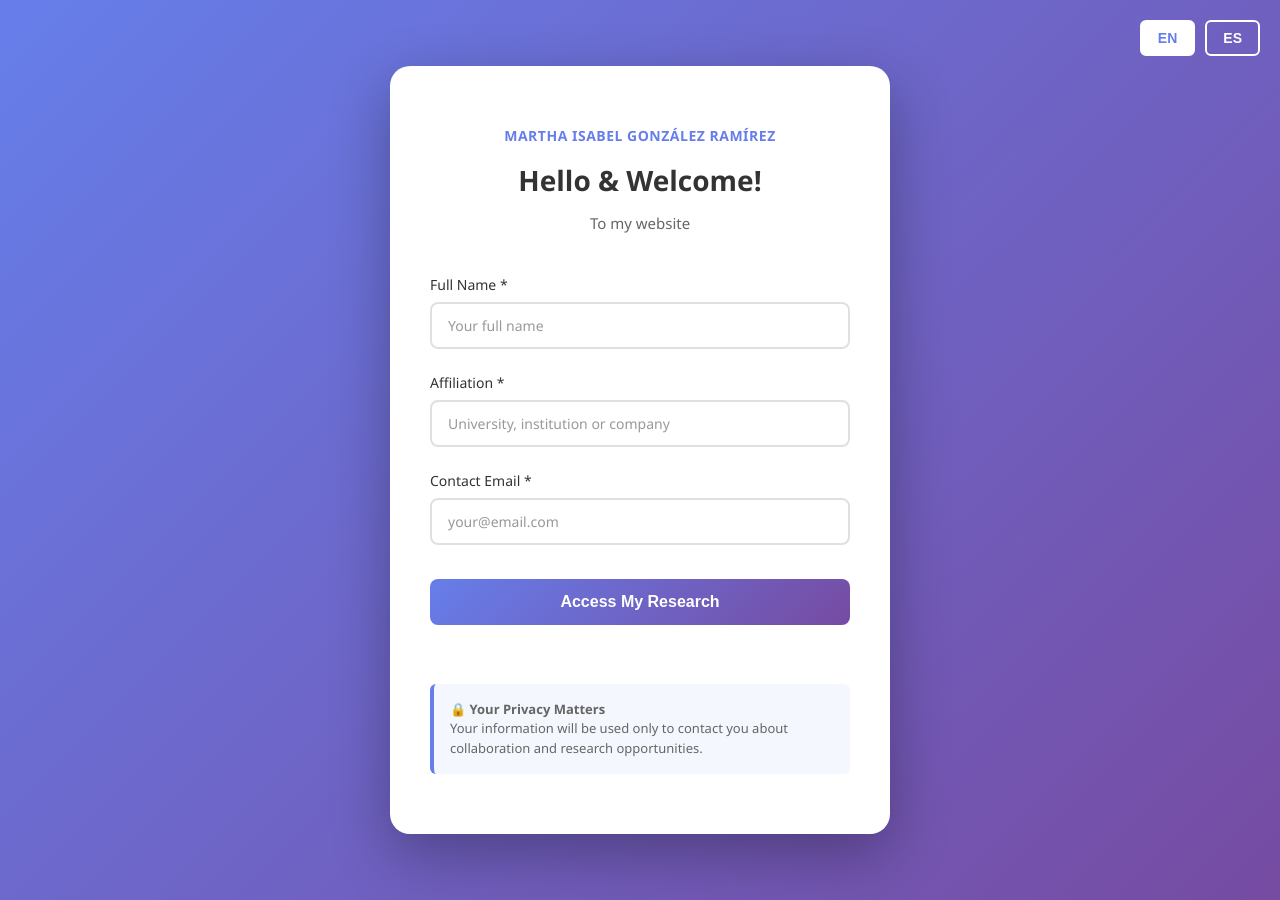
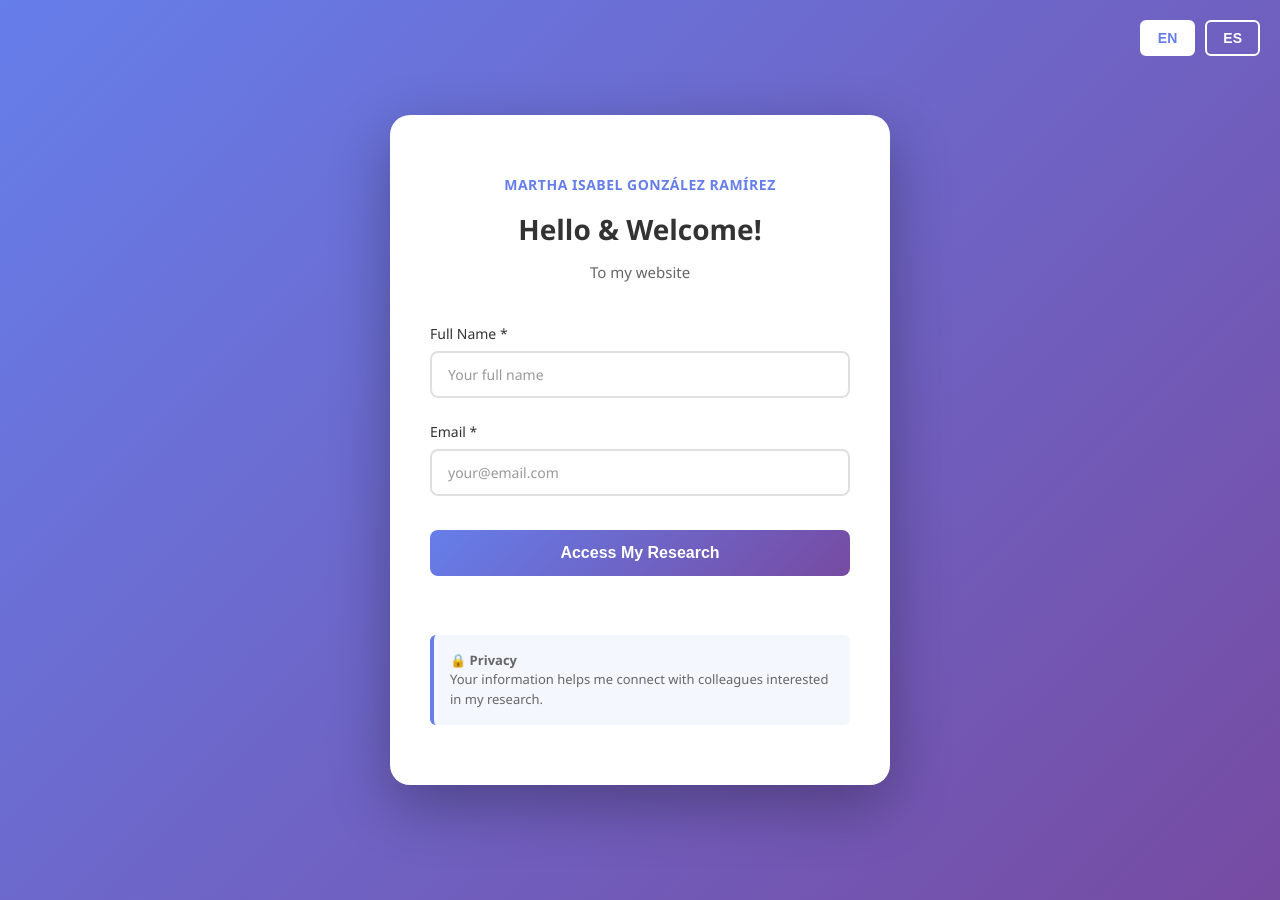
Before and after one commit to migonzalezr/migonzalezr.github.io, a Jekyll site: the page access/index.html, which Jekyll copies as it is, in a window 1280 px wide. Built offline with Jekyll 4.4.1, drawn with Linux system fonts in a browser that asks for light colours; some of the changed lines change nothing that is shown.

Commit message:
Simplify access gate - name and email only

```diff
--- a/access/index.html
+++ b/access/index.html
@@ -259,18 +259,7 @@
             </div>
 
             <div class="form-group">
-                <label for="affiliation" id="label-affiliation">Affiliation *</label>
-                <input
-                    type="text"
-                    id="affiliation"
-                    name="affiliation"
-                    placeholder="University, institution or company"
-                    required
-                />
-            </div>
-
-            <div class="form-group">
-                <label for="email" id="label-email">Contact Email *</label>
+                <label for="email" id="label-email">Email *</label>
                 <input
                     type="email"
                     id="email"
@@ -284,17 +273,17 @@
 
             <div class="loading" id="loading">
                 <span class="spinner"></span>
-                <span id="loading-text">Sending information...</span>
+                <span id="loading-text">Sending...</span>
             </div>
 
             <div class="success-message" id="successMessage">
-                <span id="success-text">✓ Confirmation email sent! Check your inbox.</span>
+                <span id="success-text">✓ Welcome! Redirecting...</span>
             </div>
         </form>
 
         <div class="info-box">
-            <strong id="privacy-title">🔒 Your Privacy Matters</strong><br>
-            <span id="privacy-text">Your information will be used only to contact you about collaboration and research opportunities.</span>
+            <strong id="privacy-title">🔒 Privacy</strong><br>
+            <span id="privacy-text">Your information helps me connect with colleagues interested in my research.</span>
         </div>
     </div>
 
@@ -305,42 +294,38 @@
                 subtitle: "To my website",
                 labelName: "Full Name *",
                 placeholderName: "Your full name",
-                labelAffiliation: "Affiliation *",
-                placeholderAffiliation: "University, institution or company",
-                labelEmail: "Contact Email *",
+                labelEmail: "Email *",
+                placeholderEmail: "your@email.com",
                 submitBtn: "Access My Research",
-                loadingText: "Sending information...",
-                successText: "✓ Confirmation email sent! Check your inbox.",
-                privacyTitle: "🔒 Your Privacy Matters",
-                privacyText: "Your information will be used only to contact you about collaboration and research opportunities."
+                loadingText: "Sending...",
+                successText: "✓ Welcome! Redirecting...",
+                privacyTitle: "🔒 Privacy",
+                privacyText: "Your information helps me connect with colleagues interested in my research."
             },
             es: {
                 title: "¡Hola y Bienvenido!",
                 subtitle: "A mi sitio web",
                 labelName: "Nombre Completo *",
                 placeholderName: "Tu nombre completo",
-                labelAffiliation: "Afiliación *",
-                placeholderAffiliation: "Universidad, institución o empresa",
-                labelEmail: "Correo de Contacto *",
+                labelEmail: "Email *",
+                placeholderEmail: "tu@email.com",
                 submitBtn: "Acceder a mi Investigación",
-                loadingText: "Enviando información...",
-                successText: "✓ ¡Email de confirmación enviado! Revisa tu bandeja.",
-                privacyTitle: "🔒 Tu Privacidad es Importante",
-                privacyText: "Tu información será utilizada únicamente para contactarte sobre oportunidades de colaboración e investigación."
+                loadingText: "Enviando...",
+                successText: "✓ ¡Bienvenido! Redirigiendo...",
+                privacyTitle: "🔒 Privacidad",
+                privacyText: "Tu información me ayuda a conectar con colegas interesados en mi investigación."
             }
         };
 
         let currentLanguage = 'en';
-        const APPS_SCRIPT_URL = "https://script.google.com/macros/s/AKfycbzwh-bZTkMt5xOlECyCR7Elzwy_EM1SWKiaXmNFFe-USkdq8WlLR2DZf3cOXNgy5-Sm/exec";
+        const SHEET_ID = "1km373-fewdsAOC6QNxOMar_8kzl01zqwVxggI88Gktc";
 
         const form = document.getElementById('accessForm');
         const loading = document.getElementById('loading');
         const successMessage = document.getElementById('successMessage');
         const nameInput = document.getElementById('name');
-        const affiliationInput = document.getElementById('affiliation');
         const emailInput = document.getElementById('email');
 
-        // Language toggle
         document.querySelectorAll('.lang-btn').forEach(btn => {
             btn.addEventListener('click', () => {
                 document.querySelectorAll('.lang-btn').forEach(b => b.classList.remove('active'));
@@ -356,9 +341,8 @@
             document.getElementById('subtitle').textContent = t.subtitle;
             document.getElementById('label-name').textContent = t.labelName;
             nameInput.placeholder = t.placeholderName;
-            document.getElementById('label-affiliation').textContent = t.labelAffiliation;
-            affiliationInput.placeholder = t.placeholderAffiliation;
             document.getElementById('label-email').textContent = t.labelEmail;
+            emailInput.placeholder = t.placeholderEmail;
             document.getElementById('submit-btn').textContent = t.submitBtn;
             document.getElementById('loading-text').textContent = t.loadingText;
             document.getElementById('success-text').textContent = t.successText;
@@ -369,8 +353,8 @@
         form.addEventListener('submit', async (e) => {
             e.preventDefault();
 
-            if (!nameInput.value.trim() || !affiliationInput.value.trim() || !emailInput.value.trim()) {
-                alert(currentLanguage === 'en' ? 'Please complete all fields' : 'Por favor completa todos los campos');
+            if (!nameInput.value.trim() || !emailInput.value.trim()) {
+                alert(currentLanguage === 'en' ? 'Please fill all fields' : 'Por favor completa todos los campos');
                 return;
             }
 
@@ -378,56 +362,34 @@
             form.querySelector('.submit-btn').disabled = true;
 
             try {
-                console.log('Sending request to:', APPS_SCRIPT_URL);
-
-                const response = await fetch(APPS_SCRIPT_URL, {
+                const response = await fetch('https://sheets.googleapis.com/v4/spreadsheets/' + SHEET_ID + '/values/Sheet1:append?key=AIzaSyCXHs0tLJW0Q5iWgbVUwVSn7vC7G6FmINU', {
                     method: 'POST',
                     headers: {
                         'Content-Type': 'application/json',
                     },
                     body: JSON.stringify({
-                        name: nameInput.value,
-                        affiliation: affiliationInput.value,
-                        email: emailInput.value,
-                        language: currentLanguage
+                        values: [[nameInput.value, emailInput.value, new Date().toLocaleString()]]
                     })
                 });
 
-                console.log('Response status:', response.status);
-                const result = await response.json();
-                console.log('Response result:', result);
-
-                if (result.success) {
+                if (response.ok) {
                     loading.style.display = 'none';
                     successMessage.classList.add('show');
                     form.style.opacity = '0.5';
 
-                    localStorage.setItem('accessEmail', emailInput.value);
-
                     setTimeout(() => {
                         window.location.href = '/';
-                    }, 3000);
+                    }, 2000);
                 } else {
-                    throw new Error(result.message || 'Server returned error');
+                    throw new Error('Error saving data');
                 }
             } catch (error) {
                 loading.style.display = 'none';
                 form.querySelector('.submit-btn').disabled = false;
-                console.error('Full error object:', error);
-                console.error('Error name:', error.name);
-                console.error('Error message:', error.message);
-
-                const errorMsg = error.message || 'Unknown error';
-                alert(currentLanguage === 'en'
-                    ? `Error: ${errorMsg}\n\nOpen browser console (F12) for details.`
-                    : `Error: ${errorMsg}\n\nAbre la consola del navegador (F12) para más detalles.`);
+                alert(currentLanguage === 'en' ? 'Error. Try again.' : 'Error. Intenta de nuevo.');
+                console.error('Error:', error);
             }
         });
-
-        // Check if already confirmed
-        if (localStorage.getItem('accessEmail')) {
-            window.location.href = '/';
-        }
 
         updateLanguage();
     </script>
```
